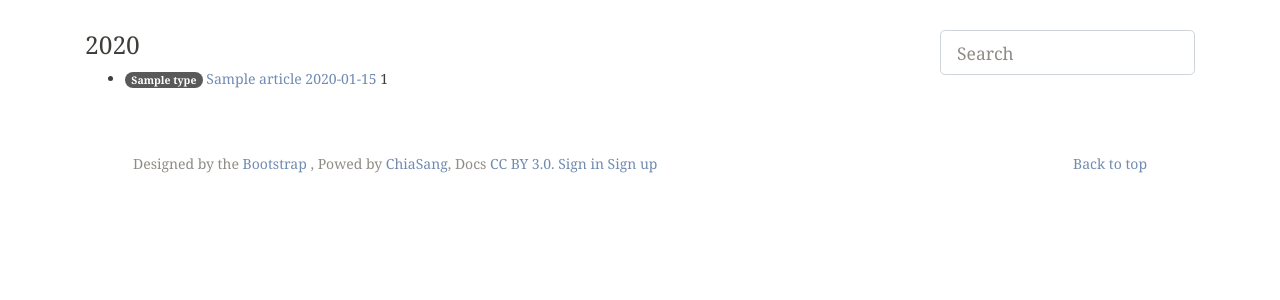
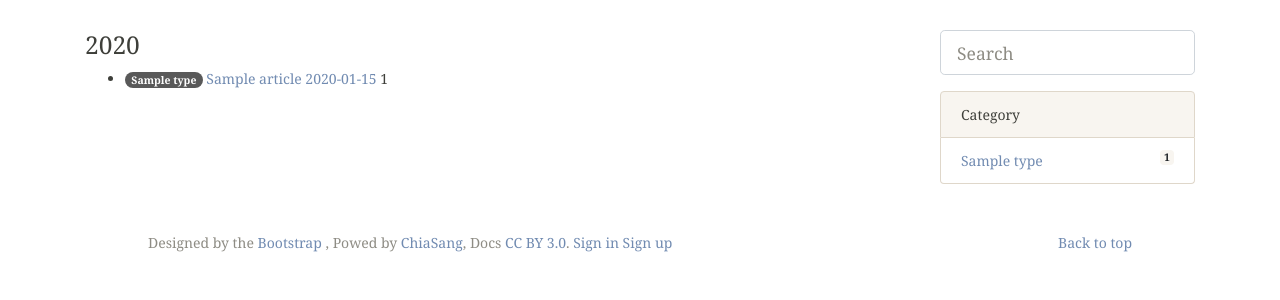
Before and after one commit to ChiaSang/MyBlog, a Flask app: page /archives in a window 1280 px wide. Shown: the part 44-344 px from the top of the page. Run offline with Flask 2, Linux system fonts and the light colour scheme; tables that the repository leaves empty hold one stand-in row (values such as "Sample post"); some libraries are stand-ins or nearby versions.

Commit message:
修改为上下文变量参数传递

```diff
--- a/templates/sidebar.html
+++ b/templates/sidebar.html
@@ -4,10 +4,10 @@
     <input class="form-control form-control-lg" type="text" placeholder="Search" id="inputLarge">
 </div>
 
-{% if types %}
+{% if categories %}
     <div class="list-group">
         <li class="list-group-item list-group-item-action active">Category</li>
-        {% for type in types %}
+        {% for type in categories %}
             <div class="list-group-item list-group-item-action">
                 <a href="{{ url_for('article.show_category', category_id=type.id) }}">{{ type.type_name }}</a>
                 <span class="badge badge-light" style="float: right">{{ type.articles|length }}</span>
```
